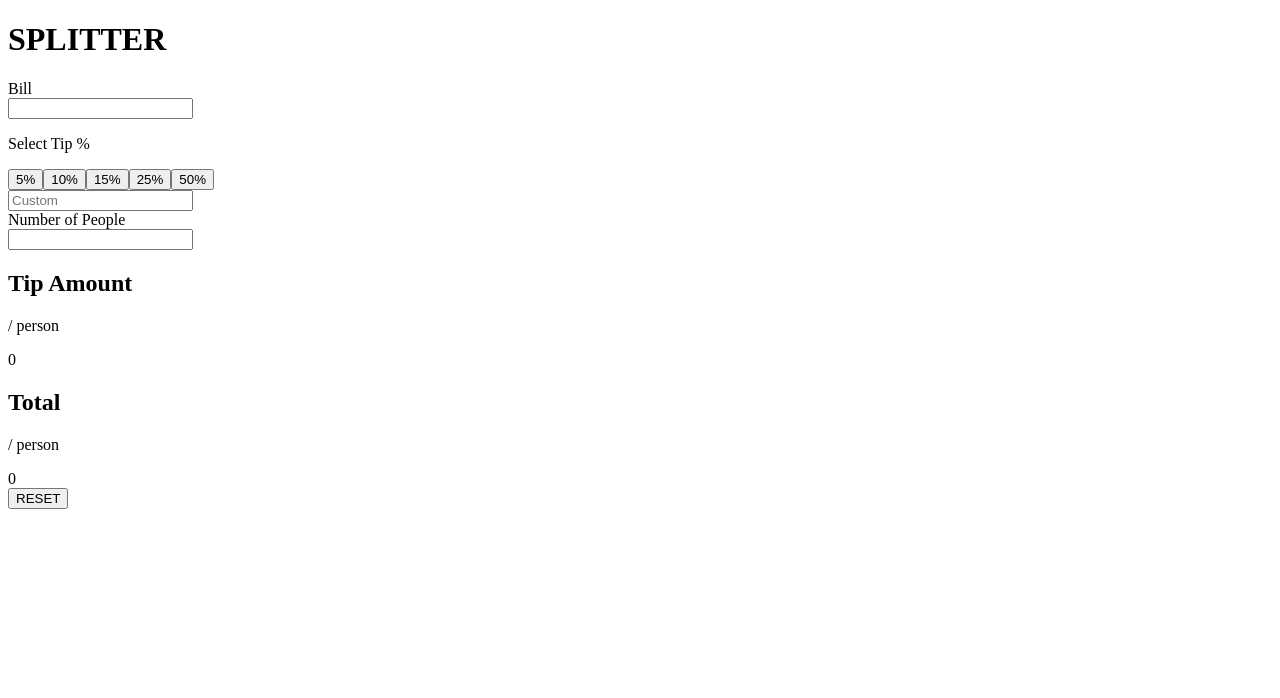
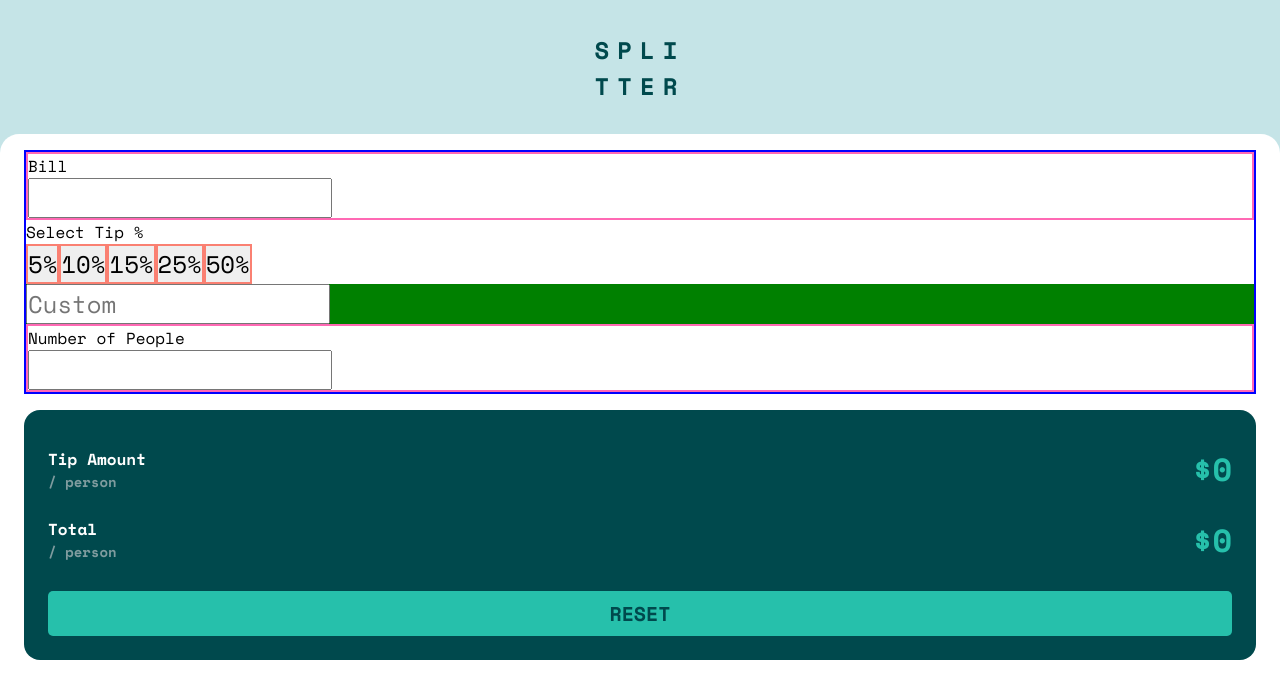
Before and after one commit to lenniecottrell/FM-tip-calculator, a React (Create React App) app in the folder tip-calculator/: page / in a window 1280 px wide. Shown: the top 698 px of the page. Built offline with nearby package versions, Linux system fonts and the light colour scheme.

Commit message:
finish results section styles

```diff
--- a/tip-calculator/package.json
+++ b/tip-calculator/package.json
@@ -6,6 +6,7 @@
     "@testing-library/jest-dom": "^5.16.1",
     "@testing-library/react": "^12.1.2",
     "@testing-library/user-event": "^13.5.0",
+    "node-sass": "^7.0.1",
     "react": "^17.0.2",
     "react-dom": "^17.0.2",
     "react-scripts": "5.0.0",
--- a/tip-calculator/src/components/App.js
+++ b/tip-calculator/src/components/App.js
@@ -1,4 +1,4 @@
-// import './App.scss';
+import '../styles/App.scss';
 import MainUI from './MainUI'
 
 function App() {
--- a/tip-calculator/src/components/InputBar.js
+++ b/tip-calculator/src/components/InputBar.js
@@ -2,7 +2,7 @@ import React from 'react';
 
 const InputBar = ({inputLabel, inputIcon}) => {
   return (
-  <div>
+  <div className="inputBar">
       <label for="inputAmount">{inputLabel}</label>
       <div className="inputField">
         <i className={inputIcon}></i>
--- a/tip-calculator/src/components/Inputs.js
+++ b/tip-calculator/src/components/Inputs.js
@@ -7,7 +7,7 @@ import PersonIcon from '../images/icon-person.svg'
 
 const inputs = () => {
   return (
-  <div>
+  <div className='inputs'>
       <InputBar inputLabel="Bill" inputIcon={DollarIcon}/>
       <div className='input-button-section'>
         <p>Select Tip %</p>
--- a/tip-calculator/src/components/ResultsDisplay.js
+++ b/tip-calculator/src/components/ResultsDisplay.js
@@ -3,12 +3,12 @@ import React from 'react';
 const ResultsDisplay = ({label, amount}) => {
   return (
   <div className='result-section'>
-      <div className='results-labels'>
+      <div className='result-label'>
         <h2>{label}</h2>
         <p>/ person</p>
       </div>
-      <div className='resuts-amounts'>
-          {amount}
+      <div className='result-amount'>
+          ${amount}
       </div>
   </div>);
 };
--- a/tip-calculator/src/styles/App.scss
+++ b/tip-calculator/src/styles/App.scss
@@ -0,0 +1,151 @@
+// Font
+@import url('https://fonts.googleapis.com/css2?family=Space+Mono:wght@400;700&display=swap');
+
+/* CSS RESET */
+
+/* Box sizing rules */
+*,
+*::before,
+*::after {
+  box-sizing: border-box;
+  margin: 0;
+  padding: 0;
+  font-family: 'Space Mono', monospace;
+}
+
+/* Set core root defaults */
+html:focus-within {
+  scroll-behavior: smooth;
+}
+
+/* Set core body defaults */
+body {
+  min-height: 100vh;
+  text-rendering: optimizeSpeed;
+}
+
+/* A elements that don't have a class get default styles */
+a:not([class]) {
+  text-decoration-skip-ink: auto;
+}
+
+/* Make images easier to work with */
+img {
+  max-width: 100%;
+  display: block;
+}
+
+/* Inherit fonts for inputs and buttons */
+input,button {
+  font: inherit;
+  font-size: 24px;
+}
+
+/* END CSS RESET */
+
+/* DEFAULT STYLES*/
+
+// Primary color
+$strongCyan: hsl(172, 67%, 45%);
+
+// Neutral colors
+$veryDarkCyan: hsl(183, 100%, 15%);
+$darkGrayishCyan1: hsl(186, 14%, 43%);
+$darkGrayishCyan2: hsl(184, 14%, 56%);
+$lightGrayishCyan1: hsl(185, 41%, 84%);
+$lightGrayishCyan2: hsl(189, 41%, 97%);
+$white:hsl(0, 0%, 100%);
+
+.App {
+  // border: 2px solid red;
+  background-color: $lightGrayishCyan1;
+  display: flex;
+  flex-direction: column;
+  align-items: center;
+  justify-content: center;
+  h1{
+    color: $veryDarkCyan;
+    font-size: 24px;
+    margin: 2rem;
+    // border: 2px solid black;
+    width: 100px;
+    height: 70px;
+    text-align: center;
+    overflow-wrap: break-word;
+    letter-spacing: 0.5rem;
+  }
+}
+
+.main-ui {
+  // border: 2px solid yellow;
+  background-color: $white;
+  width: 100vw;
+  padding: 0rem 1.5rem;
+  border-radius: 1.2rem 1.2rem 0 0;
+}
+
+.inputs {
+  border: 2px solid blue;
+  margin: 1rem 0rem;
+}
+
+.inputBar {
+  border: 2px solid hotpink;
+}
+
+.inputBtn {
+  border: 2px solid salmon;
+}
+
+.customBtn {
+  background: green;
+}
+
+.results {
+  // border: 2px solid green;
+  background-color: $veryDarkCyan;
+  color: $white;
+  border-radius: 1rem;
+  padding: 1.5rem;
+  display: flex;
+  flex-direction: column;
+}
+
+.result-section {
+  // border: 2px solid purple;
+  display: flex;
+  flex-direction: row;
+  align-items: center;
+  justify-content: space-between;
+  margin: 0.7rem 0;
+}
+
+.result-label {
+  // border: 2px solid goldenrod;
+  h2{
+    font-size: 16px;
+  }
+  p {
+    color: $darkGrayishCyan2;
+    font-size: 14px;
+    font-weight: 700;
+  }
+}
+
+.result-amount {
+  // border: 2px solid lightpink;
+  font-size: 32px;
+  color: $strongCyan;
+  font-weight: 700;
+}
+
+.resetBtn {
+  background-color: $strongCyan;
+  border: none;
+  border-radius: 5px;
+  font-weight: 700;
+  color: $veryDarkCyan;
+  margin: 1rem 0 0 0;
+  padding: 0.5rem;
+  font-size: 20px;
+}
```
Also changed, not shown: 1 other file (tests, documents, lock files or other folders).
